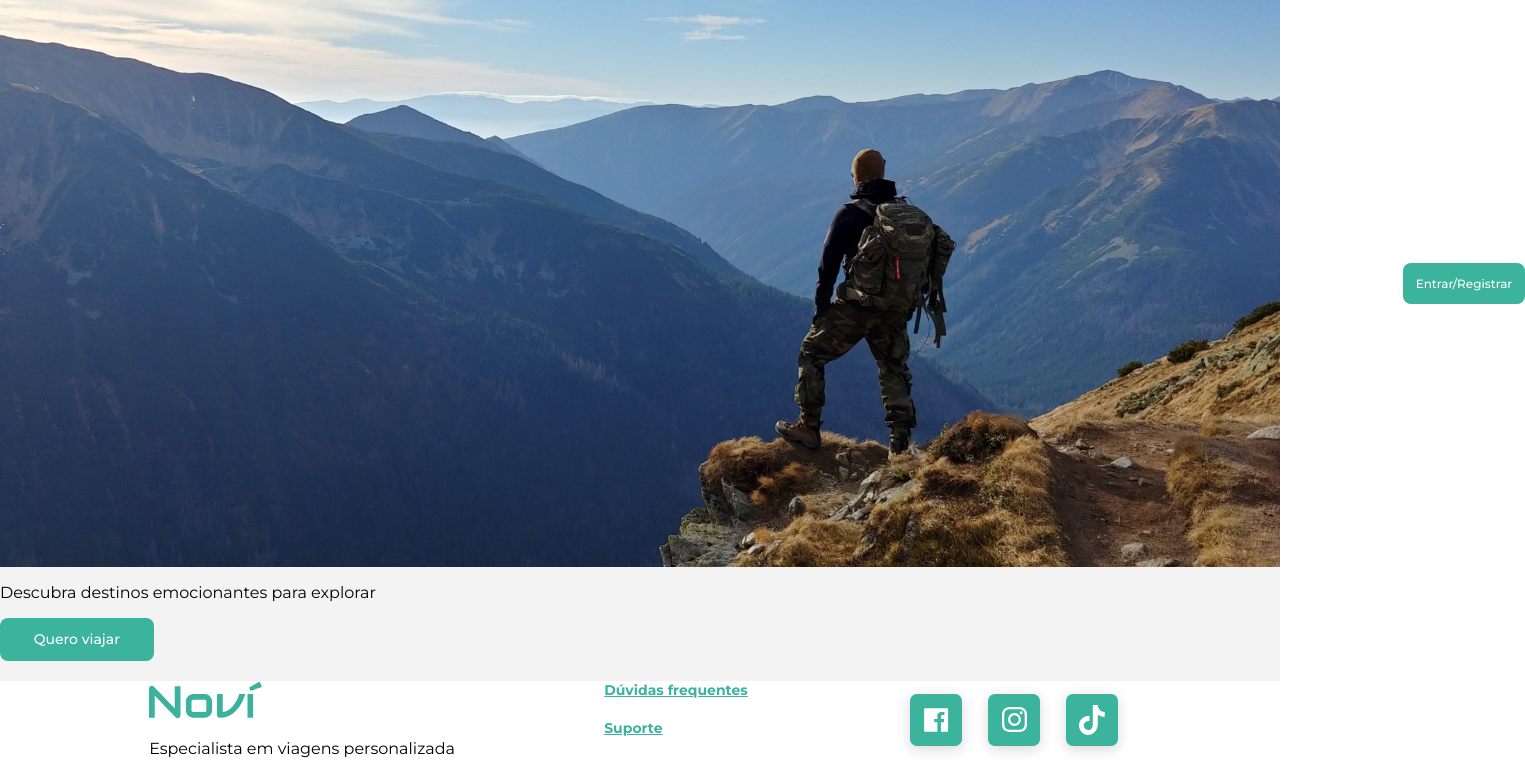
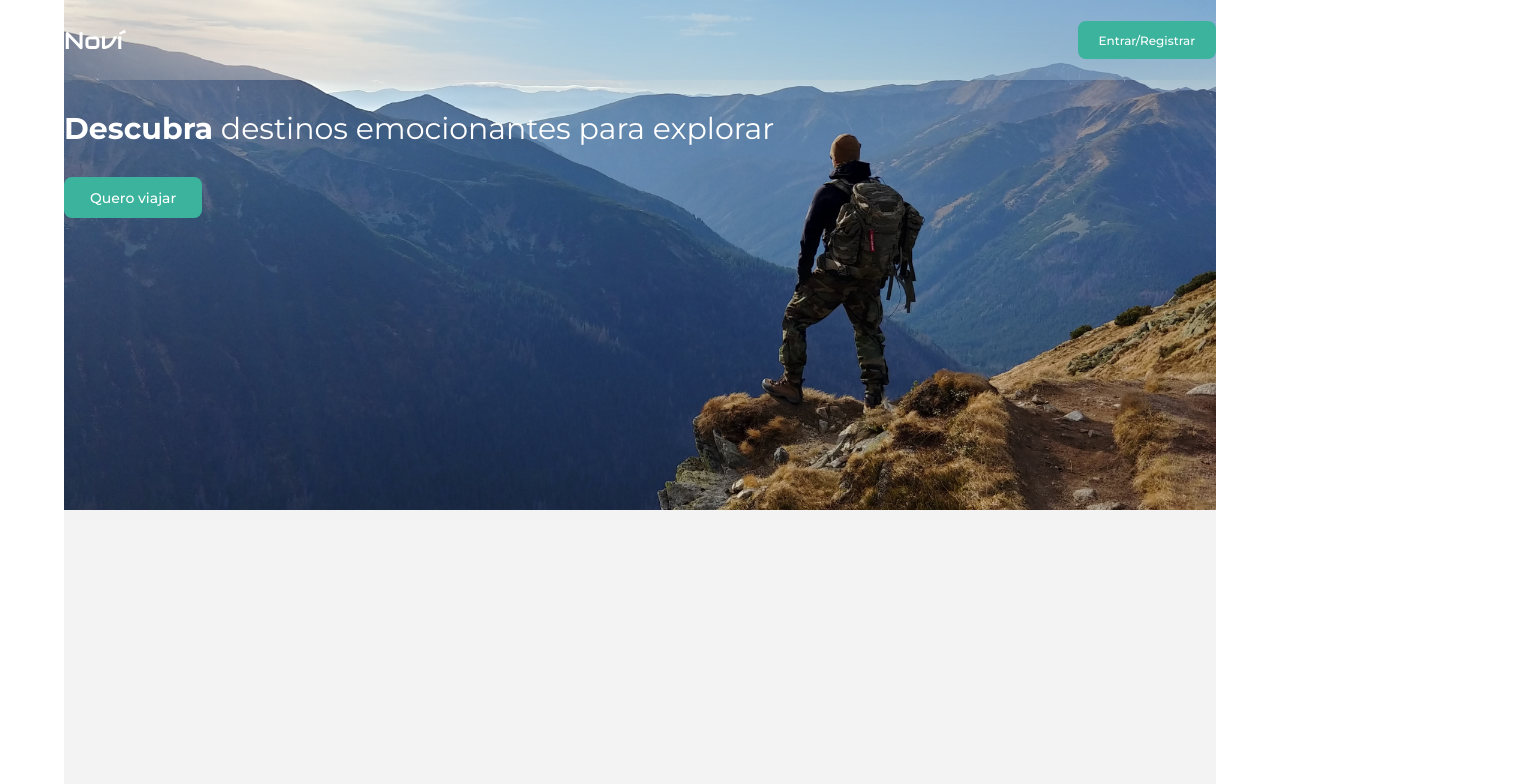
Before and after one commit to StartFuture/novi-frontend, a React (Create React App) app: page / in a window 1280 px wide. Shown: the top 784 px of the page, 1525 px wide, since content can reach past the window. Built offline with nearby package versions, Linux system fonts and the light colour scheme.

Commit message:
feat(Banner_inicio) - Inicio layout banner

```diff
--- a/src/App.css
+++ b/src/App.css
@@ -1,3 +1,7 @@
 .Landing-page {
   background-color: #F3F3F3;
 }
+
+body {
+  margin: 0px 5%;
+}
--- a/src/assets/css/LandingPageInicio.css
+++ b/src/assets/css/LandingPageInicio.css
@@ -9,21 +9,20 @@ h4 {
     display: flex;
 	justify-content: space-between;
 	align-items: center;
-    z-index: 2;
-}
-
-.LP-navbar h4 {
-    margin-left: 5%;
+    backdrop-filter: blur(50px);
+    max-height: 10vh !important;
 }
 
 .LP-navbar button {
-    margin-right: 10%;
     font-size: 12px;
 }
 
-.LP-header img {
-    width: 100%;
-    height: 100%;
+.LP-header {
+    /* width: 100%; */
+    height: 100vh;
+    background-image: url('../img/LPInicio.png');
+    background-repeat: no-repeat;
+    background-size: 100%;
 }
 
 button {
@@ -41,3 +40,9 @@ button {
 	font-weight: 500;
 	font-size: 14px;
 }
+
+p {
+    color: #FFF;
+    font-family: 'Montserrat', sans-serif;
+    font-size: 30px;
+}
--- a/src/components/LandingPageInicio.js
+++ b/src/components/LandingPageInicio.js
@@ -1,23 +1,21 @@
 import React from "react";
 
 import '../assets/css/LandingPageInicio.css'
-import LPInicio from '../assets/img/LPInicio.png'
 
 function LandingPageInicio(){
     return (
-        <>
-            <header className="LP-header">
+        <div className="LP-header">
+            <header>
                 <div className="LP-navbar">
-                    <img src={LPInicio} alt="Imagem LP Inicio" />
-                    <h4> Noví </h4>
-                    <button> Entrar/Registrar </button>
+                    <h4 className="NoviLogo"> Noví </h4>
+                    <button className="EntrarRegistrar"> Entrar/Registrar </button>
                 </div>
             </header>
             <div className="LP-banner">
-                <p>Descubra destinos emocionantes para explorar</p>
+                <p><b>Descubra</b> destinos emocionantes para explorar</p>
                 <button> Quero viajar  </button>
             </div>
-        </>
+        </div>
     )
 }
 
```
Also changed, not shown: src/assets/css/Footer.css (line endings or trailing spaces).
